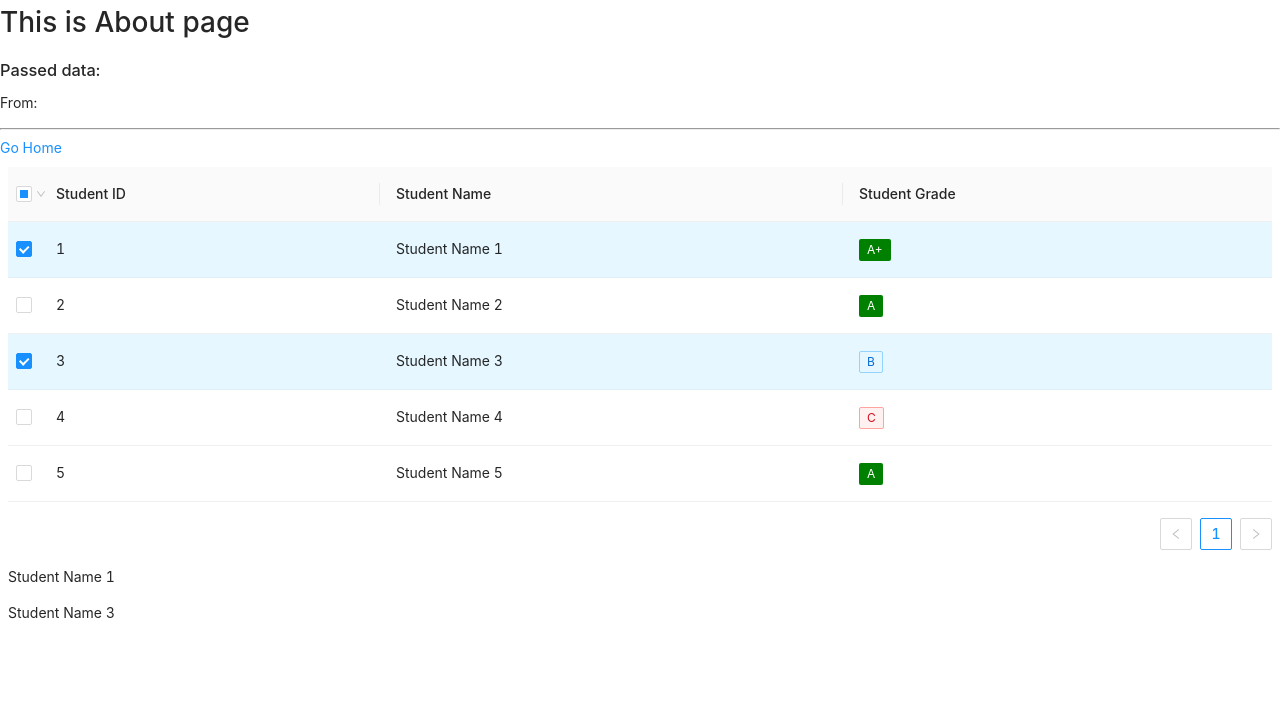
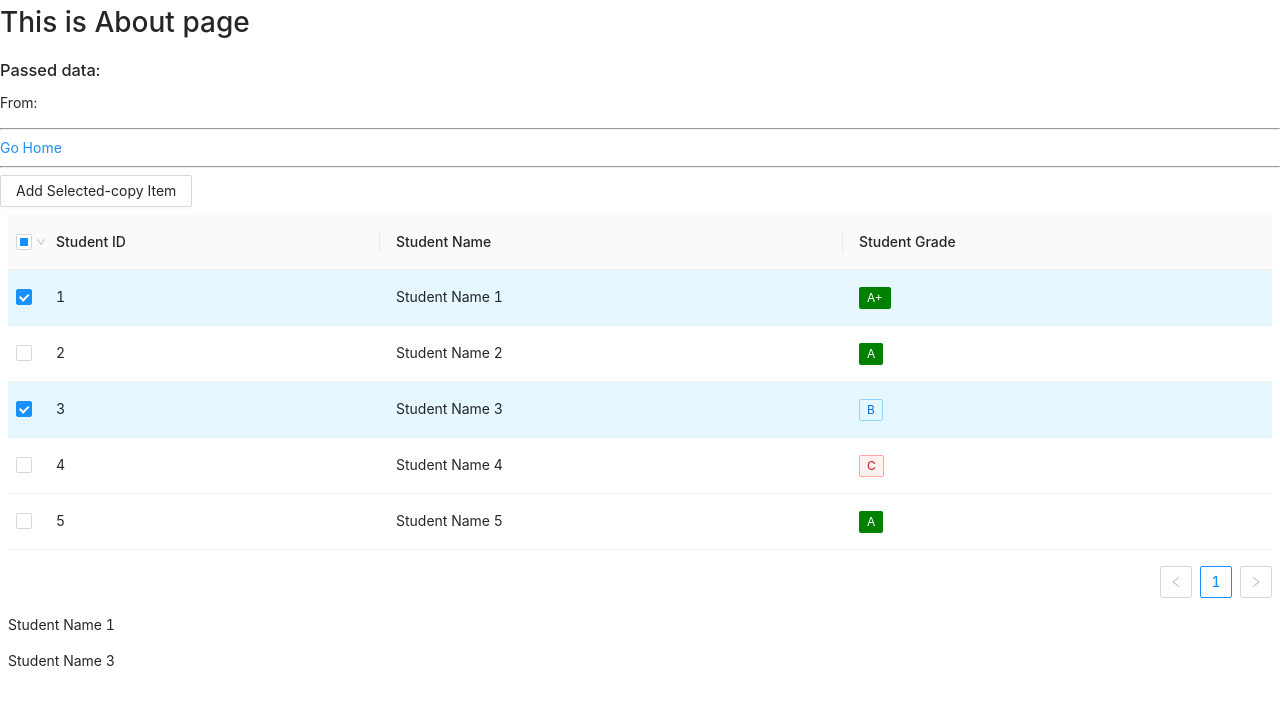
Before and after one commit to goish135/React-Page1, a React (Create React App) app: page /abouts in a window 1280 px wide. Shown: the top 706 px of the page. Built offline with nearby package versions, Linux system fonts and the light colour scheme.

Commit message:
選取後 複製於選取的下一列

```diff
--- a/src/components/AboutPage.tsx
+++ b/src/components/AboutPage.tsx
@@ -1,5 +1,5 @@
 import { useLocation, Link } from "react-router-dom";
-import {  Table, Tag } from 'antd';
+import {  Table, Tag,Button } from 'antd';
 import {useState} from 'react';
 
 const AboutPage = (props:any) => {
@@ -7,6 +7,7 @@ const AboutPage = (props:any) => {
   const [alreadySelectedRows,setAlreadySelectedRows] = useState(['1','3']);
 
   const styleContainer: React.CSSProperties = { background: '#ffffff', padding: '8px' };
+  const [rowClickItem,setRowClickItem] = useState<number>(1);
 
   interface dataT{
     formId: string;
@@ -16,6 +17,39 @@ const AboutPage = (props:any) => {
   const state= location.state as string;
   console.log(state);
 
+  const onAddSelectedItem = ()=>{
+    const randomNumber = parseInt((Math.random()*1000).toString())
+    const newItem = {
+      // key:randomNumber.toString(),
+      // id:randomNumber,
+      // name:'Name '+randomNumber,
+      // grade: 'Grade '+randomNumber,
+      key:(dataSource.length+1).toString(),
+      id:dataSource[rowClickItem].id,
+      name:dataSource[rowClickItem].name,
+      grade: dataSource[rowClickItem].grade,
+    }
+    setDataSource(pre=>{
+      const newDatatSource = [...pre]
+
+
+      console.log('re Order',rowClickItem)
+      // 遇到重複的(選取的) ,add twice (self+copySelf)
+      const reOrderDatatSource = []
+      for(let i=0;i<dataSource.length;i++)
+      {
+        reOrderDatatSource.push(dataSource[i])
+        if(i==rowClickItem){
+          console.log('copy this(add twice)',rowClickItem)
+          reOrderDatatSource.push(newItem)
+        }
+      }
+      // return [...pre,newItem]
+      return reOrderDatatSource
+    }
+
+    )
+  }
   const columns = [
     {
       title: 'Student ID',
@@ -35,7 +69,7 @@ const AboutPage = (props:any) => {
     }
   ]
 
-  const dataSource = [
+  const [dataSource,setDataSource] = useState([
     {
       key:'1',
       id:1,
@@ -66,7 +100,7 @@ const AboutPage = (props:any) => {
       name:'Student Name 5',
       grade: 'A',
     },
-  ]
+  ])
 
   return (
     <>
@@ -81,11 +115,28 @@ const AboutPage = (props:any) => {
         </div>
       {/* )} */}
       <hr />
-      <Link to="/">Go Home</Link>
+      <Link to="/">Go Home</Link> <hr/>
+      <Button onClick={onAddSelectedItem}>Add Selected-copy Item</Button>
       <div style={styleContainer}>
         <Table
+
+
+        onRow={(record, rowIndex) => {
+          return {
+            onClick: event => {
+              console.log('onRow Click?',rowIndex)
+              setRowClickItem(rowIndex as number)
+            }, // click row
+            onDoubleClick: event => {}, // double click row
+            onContextMenu: event => {}, // right button click row
+            onMouseEnter: event => {}, // mouse enter row
+            onMouseLeave: event => {}, // mouse leave row
+          };
+        }}
+
         columns={columns}
         dataSource={dataSource}
+
         rowSelection={{
           type:'checkbox',
           selectedRowKeys:alreadySelectedRows,
```
